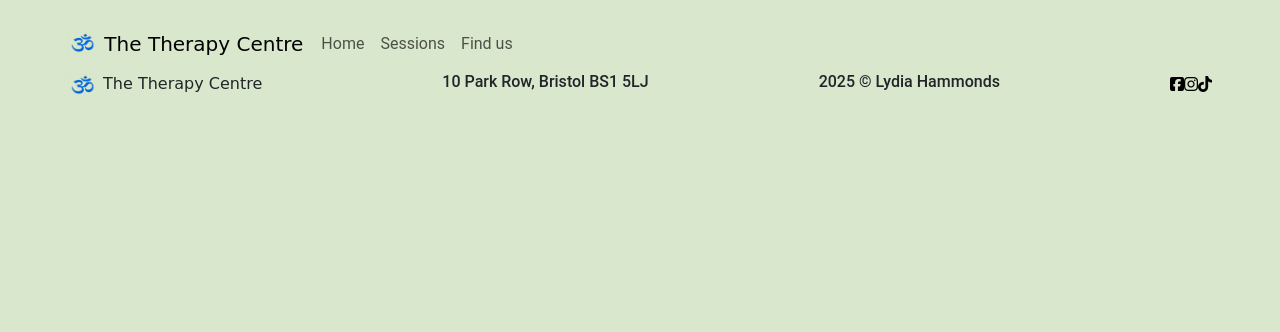
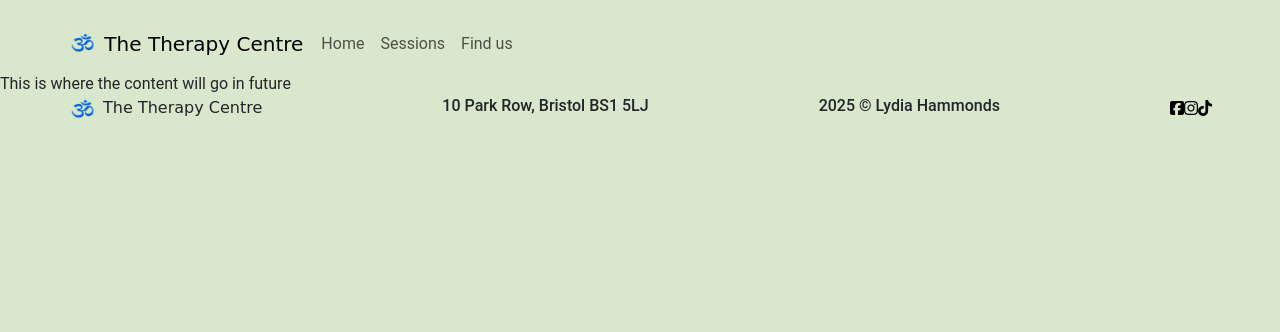
Before and after one commit to LidiaMorejudo/therapycentre, a Django app: page /enquiries/ in a window 1280 px wide. Shown: the top 332 px of the page. Run offline with Django 5.2, Linux system fonts and the light colour scheme; some libraries are stand-ins or nearby versions.

Commit message:
Added message on enquiries page to make sure it appears

```diff
--- a/inquiries/templates/inquiries/enquiries.html
+++ b/inquiries/templates/inquiries/enquiries.html
@@ -4,7 +4,7 @@
 
 
 {% block content %}
-
+This is where the content will go in future
 {% endblock %}
 
 {% block scripts %}
```
